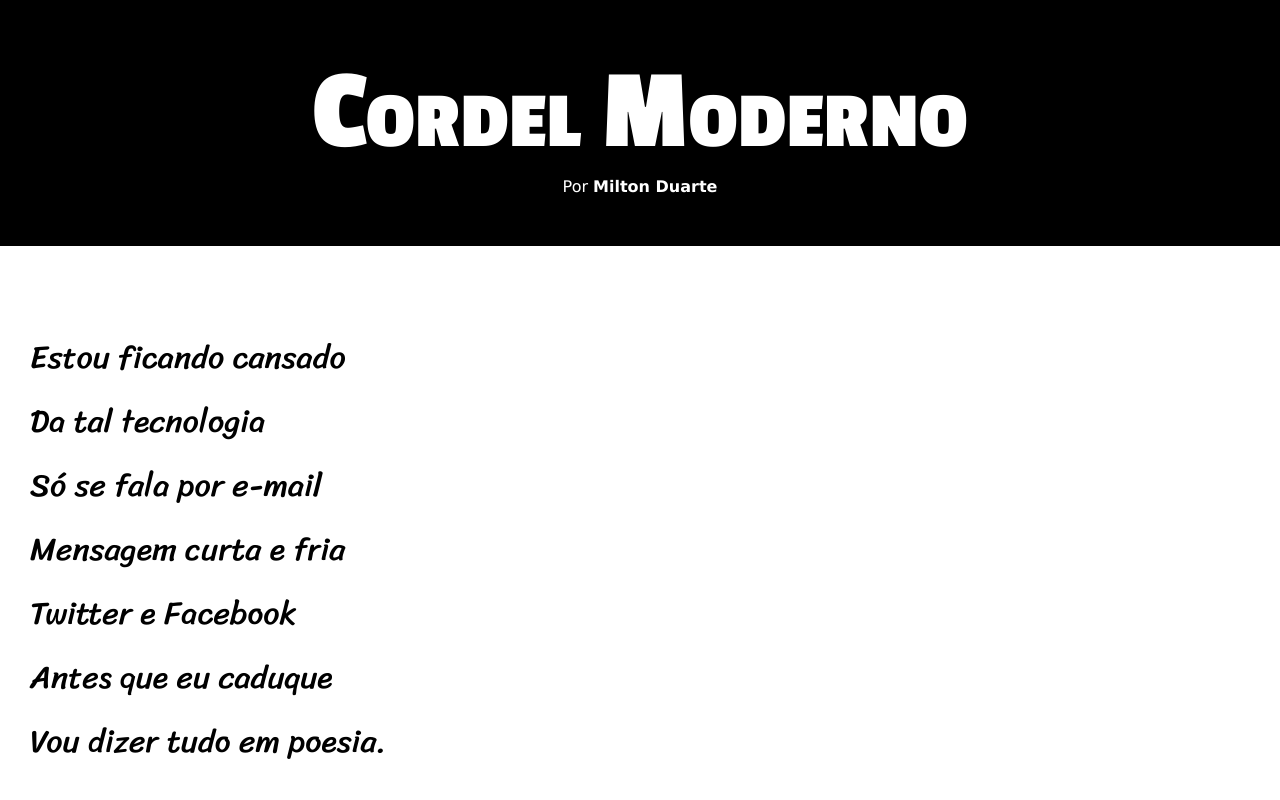
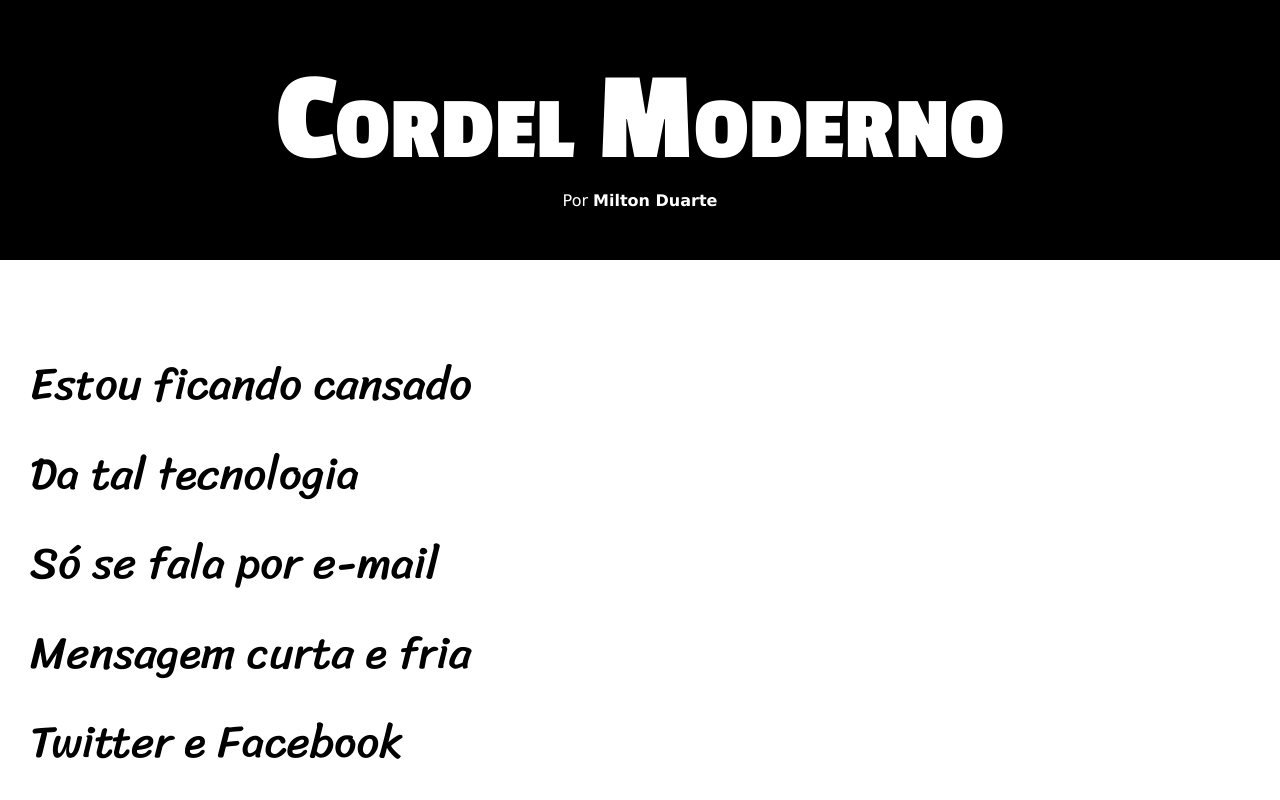
Before and after one commit to davidsousalima/projeto-cordel, a plain HTML site: page index.html in a window 1280 px wide. Shown: the top 800 px of the page. Drawn offline with Linux system fonts and the light colour scheme.

Commit message:
corrigir erros de rolagem

```diff
--- a/estilo/style.css
+++ b/estilo/style.css
@@ -26,7 +26,7 @@ header > h1{
     padding-top: 50px;
     font-variant: small-caps;
     font-family: var(--fonte2);
-    font-size: 9vw;
+    font-size: 10vw;
 
 }
 header >p{
@@ -46,7 +46,7 @@ section{
     line-height: 2em;
     padding-left: 30px;
     font-family: var(--fonte3);
-    font-size: 2.5vw;
+    font-size: 3.5vw;
 }
 section.normal{
     background-color: white;
```
